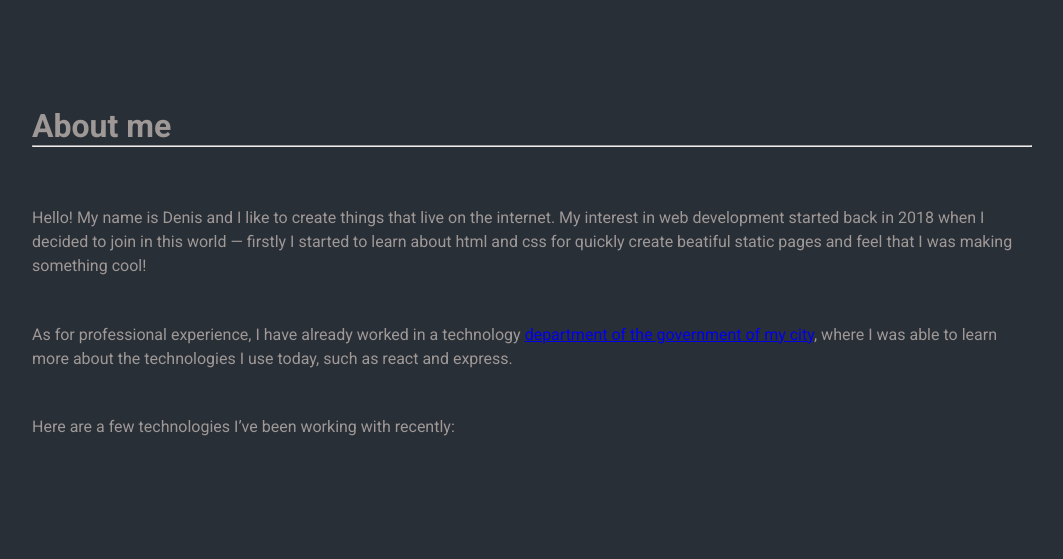
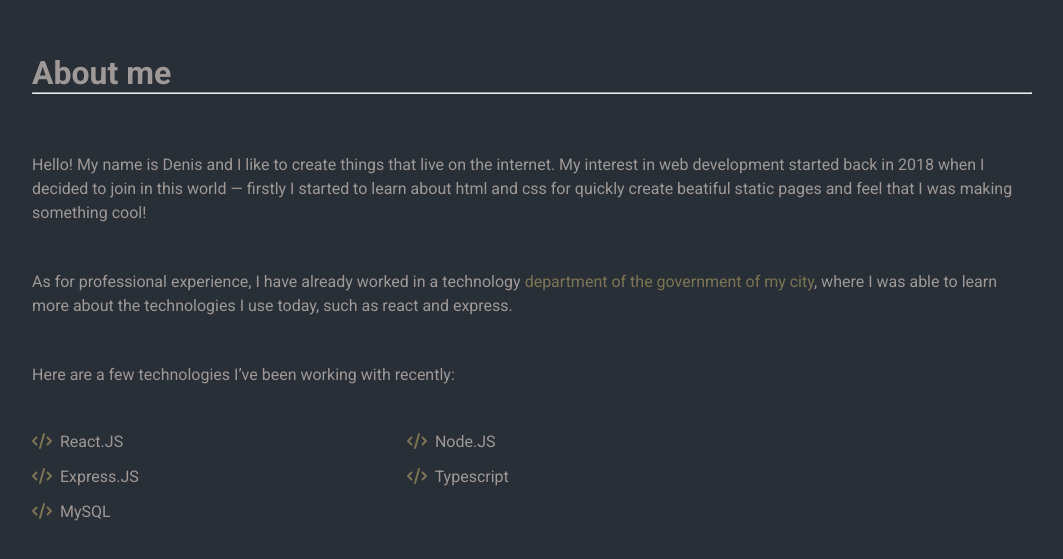
Before and after one commit to denis-junior/portfolio, a React (Create React App) app: page / in a window 1280 px wide. Shown: the part 996-1555 px from the top of the page, without its empty margins (108-1171 px from the left). Built offline with nearby package versions, Linux system fonts and the light colour scheme.

Commit message:
About almost finished

```diff
--- a/package.json
+++ b/package.json
@@ -3,6 +3,10 @@
   "version": "0.1.0",
   "private": true,
   "dependencies": {
+    "@fortawesome/fontawesome-svg-core": "^6.1.2",
+    "@fortawesome/free-brands-svg-icons": "^6.1.2",
+    "@fortawesome/free-solid-svg-icons": "^6.1.2",
+    "@fortawesome/react-fontawesome": "^0.2.0",
     "@testing-library/jest-dom": "^5.16.4",
     "@testing-library/react": "^13.3.0",
     "@testing-library/user-event": "^13.5.0",
--- a/src/App.css
+++ b/src/App.css
@@ -2,12 +2,14 @@
   margin: 0;
   padding: 0;
   box-sizing: border-box;
-      /* font-family: "Roboto", sans-serif; */
-
 }
 
-body{
-    background-color: #292F36;
+html {
+  scroll-behavior: smooth;
+}
+
+body {
+  background-color: #292f36;
   font-family: "Roboto", sans-serif;
 }
 
--- a/src/Components/About/About.css
+++ b/src/Components/About/About.css
@@ -14,3 +14,34 @@
     margin-bottom: 1.80rem;
     width: 100%;
 }
+
+.last-job-link-a {
+    text-decoration: none;
+    color: #7b7554;
+
+    transition: 1s;
+}
+
+.last-job-link-a:hover {
+    text-decoration: underline;
+    color: #fff;
+}
+
+.technologies-ul {
+    display: flex;
+    flex-direction: row;
+    flex-wrap: wrap;
+    width: 75%;
+}
+
+.technologies-li {
+    display: flex;
+    width: 30%;
+    margin-right: 20%;
+    align-items: center;
+    color: #9e9897;
+}
+
+.technologies-li-icon{
+    color: #7b7554;
+}
--- a/src/Components/About/About.jsx
+++ b/src/Components/About/About.jsx
@@ -1,5 +1,7 @@
 import React from "react";
 import "./About.css";
+import { faCode } from "@fortawesome/free-solid-svg-icons";
+import { FontAwesomeIcon } from "@fortawesome/react-fontawesome";
 
 const About = () => {
   return (
@@ -16,13 +18,39 @@ const About = () => {
       </p>
 
       <p className="description">
-        As for professional experience, I have already worked in a technology <a href="https://www.segup.pa.gov.br" target="_blank" rel="noreferrer">department of the government of my city</a>, where I was able to learn more
-        about the technologies I use today, such as react and express.
+        As for professional experience, I have already worked in a technology{" "}
+        <a href="https://www.segup.pa.gov.br" className="last-job-link-a" target="_blank" rel="noreferrer">
+          department of the government of my city
+        </a>
+        , where I was able to learn more about the technologies I use today,
+        such as react and express.
       </p>
 
       <p className="description">
         Here are a few technologies I’ve been working with recently:
       </p>
+      <ul className="technologies-ul">
+        <li className="technologies-li">
+
+          <FontAwesomeIcon icon={faCode} className="technologies-li-icon" /> &nbsp; React.JS
+        </li>
+        <li className="technologies-li">
+
+          <FontAwesomeIcon icon={faCode} className="technologies-li-icon" /> &nbsp; Node.JS
+        </li>
+        <li className="technologies-li">
+
+          <FontAwesomeIcon icon={faCode} className="technologies-li-icon" /> &nbsp; Express.JS
+        </li>
+        <li className="technologies-li">
+
+          <FontAwesomeIcon icon={faCode} className="technologies-li-icon" /> &nbsp; Typescript
+        </li>
+        <li className="technologies-li">
+
+          <FontAwesomeIcon icon={faCode} className="technologies-li-icon" /> &nbsp; MySQL
+        </li>
+      </ul>
     </div>
   );
 };
--- a/src/Components/Info/Info.css
+++ b/src/Components/Info/Info.css
@@ -46,7 +46,7 @@
   padding: 1rem 0;
   color: #7b7554;
   font-weight: 600;
-  transition: 0.7s;
+  transition: 0.7s ease;
 }
 
 .discover-me:hover {
```
Also changed, not shown: 1 other file (tests, documents, lock files or other folders). Lines whose indentation alone changed are shown as unchanged.
